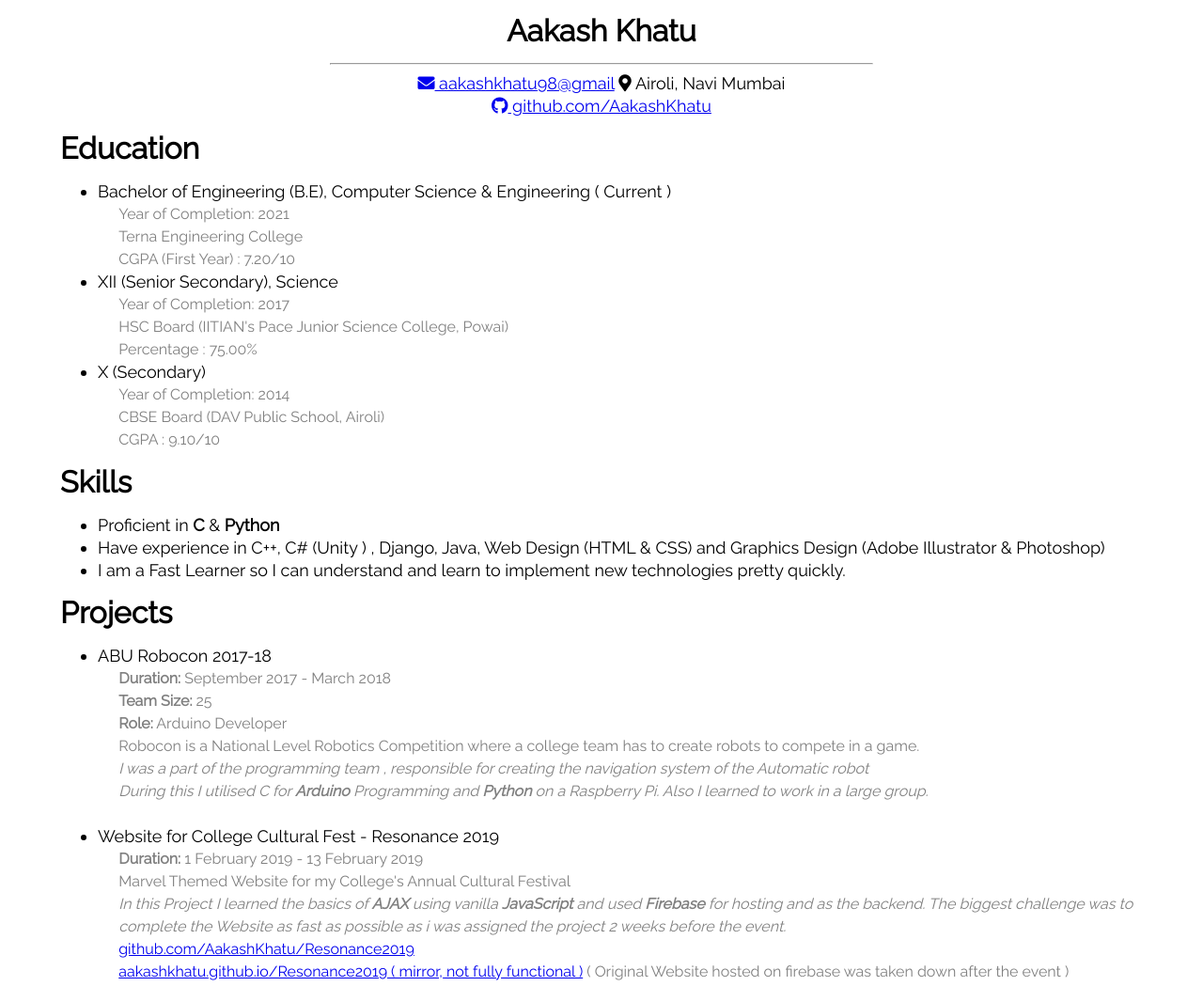
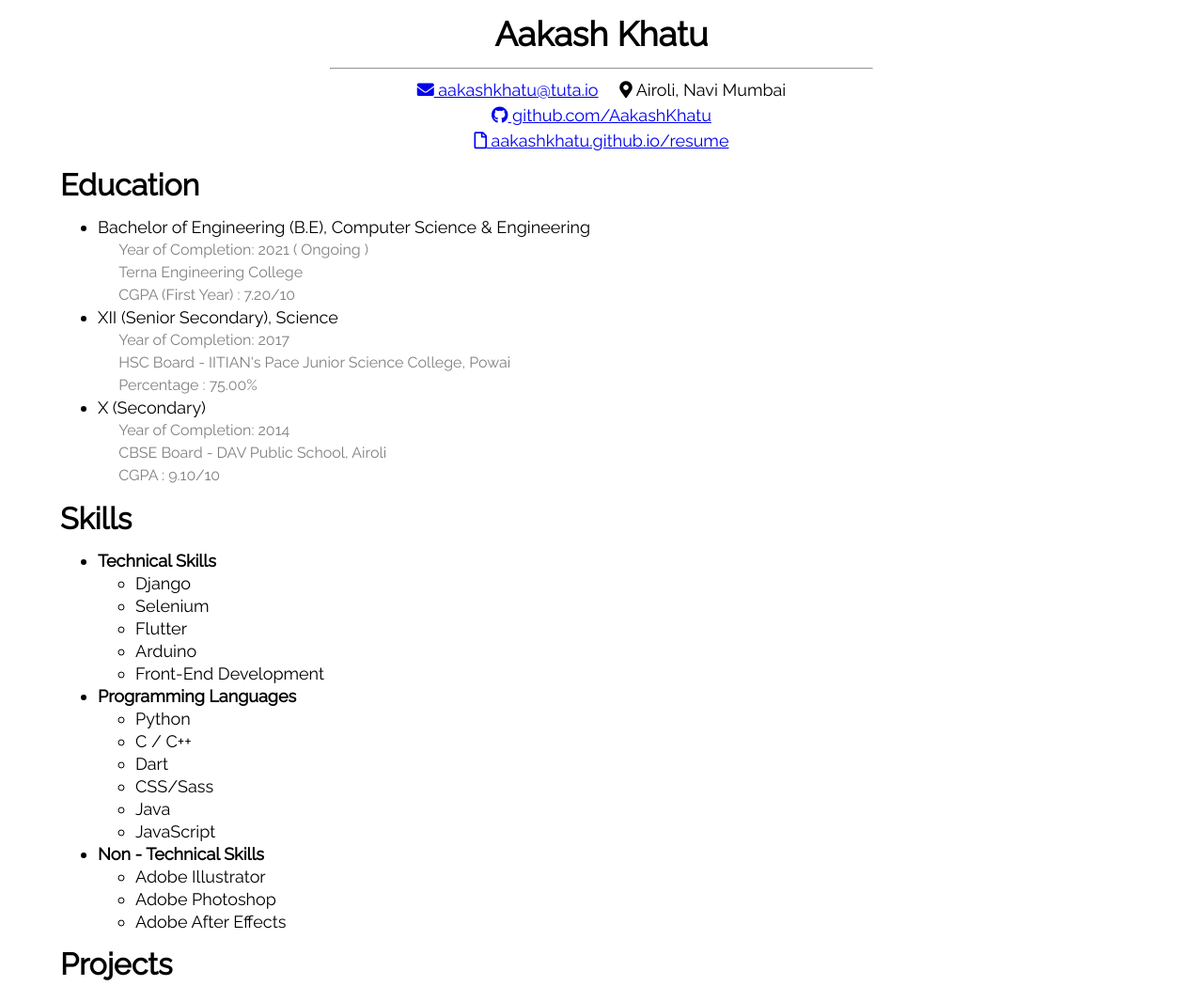
Before and after one commit to AakashKhatu/AakashKhatu.github.io, a plain HTML site: page resume/index.html in a window 1280 px wide. Shown: the top 1049 px of the page at 94% size. Drawn offline with Linux system fonts and the light colour scheme.

Commit message:
separated skills tab into sub categories

```diff
--- a/resume/index.html
+++ b/resume/index.html
@@ -12,17 +12,17 @@
   </div>
   <hr width=50%>
   <div class="contact">
-    <a href="mailto:aakashkhatu98@gmail.com"><i class="fas fa-envelope"></i> aakashkhatu98@gmail</a> <i class="fas fa-map-marker-alt"></i> Airoli, Navi Mumbai <br>
-    <a href="https://github.com/AakashKhatu"><i class="fab fa-github"></i> github.com/AakashKhatu </a>
+    <a href="mailto:aakashkhatu@tuta.io"><i class="fas fa-envelope"></i> aakashkhatu@tuta.io</a> &emsp;<i class="fas fa-map-marker-alt"></i> Airoli, Navi Mumbai <br>
+    <a href="https://github.com/AakashKhatu"><i class="fab fa-github"></i> github.com/AakashKhatu </a><br><a href="https://aakashkhatu.github.io/resume"><i class="far fa-file"></i> aakashkhatu.github.io/resume</a>
   </div>
 </head>
 
 <body>
   <h1 class="text header">Education</h1>
   <ul class="text edu">
-    <li>Bachelor of Engineering (B.E), Computer Science & Engineering ( Current )<br>
+    <li>Bachelor of Engineering (B.E), Computer Science & Engineering<br>
       <div class="text sub">
-        Year of Completion: 2021<br>
+        Year of Completion: 2021 ( Ongoing )<br>
         Terna Engineering College<br>
         CGPA (First Year) : 7.20/10<br></div>
     </li>
@@ -30,24 +30,41 @@
       XII (Senior Secondary), Science<br>
       <div class="text sub">
         Year of Completion: 2017<br>
-        HSC Board (IITIAN's Pace Junior Science College, Powai)<br>
+        HSC Board - IITIAN's Pace Junior Science College, Powai<br>
         Percentage : 75.00%<br>
       </div>
     </li>
     <li>
       X (Secondary)<br>
       <div class="text sub">Year of Completion: 2014 <br>
-        CBSE Board (DAV Public School, Airoli) <br>
+        CBSE Board - DAV Public School, Airoli <br>
         CGPA : 9.10/10 <br></div>
     </li>
   </ul>
   <h1 class="text header"> Skills </h1>
   <ul class="text edu">
-    <li>Proficient in <b>C</b> & <b>Python</b></li>
-    <li>Have experience in C++, C# (Unity ) , Django, Java, Web Design (HTML & CSS) and Graphics Design (Adobe Illustrator & Photoshop)</li>
-    <li>I am a Fast Learner so I can understand and learn to implement new technologies pretty quickly.</li>
+    <li><b>Technical Skills</b><ul>
+	<li>Django</li>
+	<li>Selenium</li>
+	<li>Flutter</li>
+	<li>Arduino</li>
+	<li>Front-End Development</li>
+	</ul></li>
+	<li><b>Programming Languages</b>
+	<ul><li>Python</li>
+	<li>C / C++</li>
+	<li>Dart</li>
+	<li>CSS/Sass</li>
+	<li>Java</li>
+	<li>JavaScript</li>
+	</ul>
+	<li><b>Non - Technical Skills</b><ul>
+	<li>Adobe Illustrator</li>
+	<li>Adobe Photoshop</li>
+	<li>Adobe After Effects</li>
+	</ul></li>
   </ul>
-  <h1 id="projects" class="text header">Projects </h1>
+  <h1 id="projects" class="text header brk">Projects </h1>
   <ul class="text edu">
     <li>ABU Robocon 2017-18<br>
       <div class="sub">
@@ -78,7 +95,7 @@
         <i>This project is currently being worked on by me with my Professor Prathamesh Tugaonkar. <br>
           this project helped me to practically implement my <b>Machine Learning</b> knowledge and I learned to Gather and Format Data for Training. In this project i also learned to efficiently divide a linear program into pieces to be Efficient in
           <b>Parallel Processing</b> situations. <br> </i>
-        <a href="https://aakashkhatu.github.io/ParallelOCR/">Project Progress</a><br>
+        <a href="https://aakashkhatu.github.io/ParallelOCR/">Project Progress [aakashkhatu.github.io/ParallelOCR]</a><br>
         <a href="https://github.com/AakashKhatu/ParallelOCR">github.com/AakashKhatu/ParallelOCR</a>
       </div><br>
     </li>
@@ -89,7 +106,7 @@
         <i>I made this website to save my own time over the upcoming 2 years of college as we have to use the ERP for everything in college.
           I used <b>Selenium</b> in <b>Python</b> for Scraping the data and <b>Django</b> as the server backend. This Website also helps me to automatically Complete or Format Assignments using data from Search Engines.<br>
         </i>
-        <a href="https://aakashkhatu.github.io/better-erp/">Detailed Project Description</a><br>
+        <a href="https://aakashkhatu.github.io/better-erp/">Detailed Project Description [aakashkhatu.github.io/better-erp]</a><br>
         [Github repository is private as it has my college-ERP's credentials and also because this project is only for personal use]
       </div><br>
     </li>
@@ -129,7 +146,7 @@
       <div class="sub">
         <b>Duration:</b> September 2016 - August 2017<br>
         Designed Logos and Animations for E-Sports teams and Players as a hobby. <br>
-        <a href="https://imgur.com/a/HQdSc">zer0k.imgur.com</a>
+        <a href="https://imgur.com/a/HQdSc">zer0k.imgur.com [imgur.com/a/HQdSc]</a>
       </div><br>
     </li>
   </ul>
@@ -141,7 +158,7 @@
         This course provides a concise introduction to the fundamental concepts in machine learning and popular machine learning algorithms.<br>
         <i>I took up this course to learn the basics of <b>Machine Learning</b> for a personal project.<br>
         </i>
-        <a href="https://nptel.ac.in/noc/E_Certificate/noc18-cs40/NPTEL18CS40S116713131810141890.jpg">Certificate</a>
+        <a href="https://nptel.ac.in/noc/E_Certificate/noc18-cs40/NPTEL18CS40S116713131810141890.jpg">Certificate ( https://nptel.ac.in/noc/E_Certificate/noc18-cs40/NPTEL18CS40S116713131810141890.jpg )</a>
       </div><br>
     </li>
     <li>NPTEL course for Programming, Data Structures and Algorithms Using Python
@@ -150,7 +167,7 @@
         This course is an introduction to programming and problem solving in Python.<br>
         <i>I took up this course to certify my <b>Python</b> Skills.<br>
         </i>
-        <a href="https://nptel.ac.in/noc/E_Certificate/noc19-cs08/NPTEL19CS08S11600052191088556.jpg">Certificate</a>
+        <a href="https://nptel.ac.in/noc/E_Certificate/noc19-cs08/NPTEL19CS08S11600052191088556.jpg">Certificate ( https://nptel.ac.in/noc/E_Certificate/noc19-cs08/NPTEL19CS08S11600052191088556.jpg )</a>
       </div><br>
     </li>
   </ul>
--- a/resume/theme.css
+++ b/resume/theme.css
@@ -1,10 +1,12 @@
 .name{
   font-family: 'Raleway', sans-serif;
   text-align: center;
+  font-size: large;
 }
 .contact{
   font-family: 'Raleway', sans-serif;
   font-size: large;
+  line-height: 1.5em;
   text-align: center;
 }
 .text{
@@ -53,3 +55,9 @@ b{
   color: darkblue;
   cursor: pointer;
 }
+
+@media print{
+	.brk{
+		page-break-before: always;
+	}
+}
```
